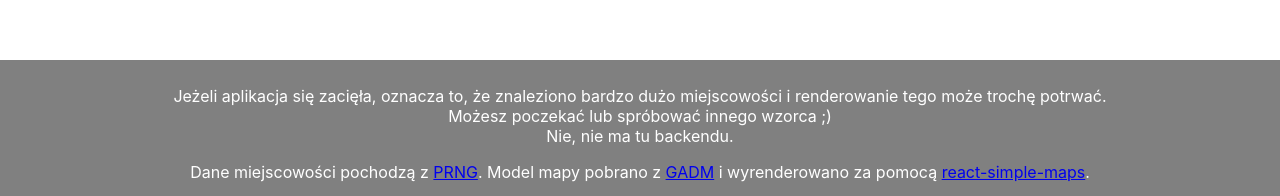
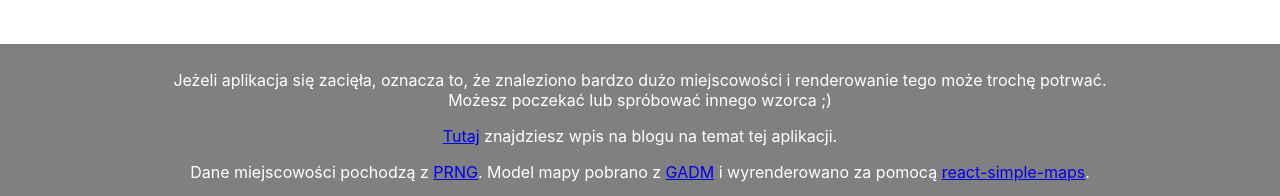
Before and after one commit to kkdrz/matching-localities-map, a React (Create React App) app: page / in a window 1280 px wide. Shown: the part 556-752 px from the top of the page. Built offline with nearby package versions, Linux system fonts and the light colour scheme; no server answers.

Commit message:
Update the footer

```diff
--- a/src/Footer.js
+++ b/src/Footer.js
@@ -1,16 +1,24 @@
 import React from "react";
 
 const Footer = () => {
-
-  return (<>
+  return (
+    <>
       <div className="footer">
         <p>
           Jeżeli aplikacja się zacięła, oznacza to, że znaleziono bardzo dużo
           miejscowości i renderowanie tego może trochę potrwać.
           <br />
           Możesz poczekać lub spróbować innego wzorca ;)
-        <br />
-        Nie, nie ma tu backendu.
+        </p>
+        <p>
+          <a
+            target="_blank"
+            rel="noreferrer noopener"
+            href="https://kdrozd.pl/map-of-localities-matching-the-pattern/"
+          >
+            Tutaj
+          </a>{" "}
+          znajdziesz wpis na blogu na temat tej aplikacji.
         </p>
         <p>
           Dane miejscowości pochodzą z{" "}
@@ -37,7 +45,8 @@
             href="https://github.com/zcreativelabs/react-simple-maps"
           >
             react-simple-maps
-        </a>{"."}
+          </a>
+          {"."}
         </p>
         <p>
           <b>Konrad Drozd 2021</b> -{" "}
@@ -46,8 +55,8 @@
           </a>
         </p>
       </div>
-    </>)
-}
-
+    </>
+  );
+};
 
 export default Footer;
```
Lines whose indentation alone changed are shown as unchanged.
